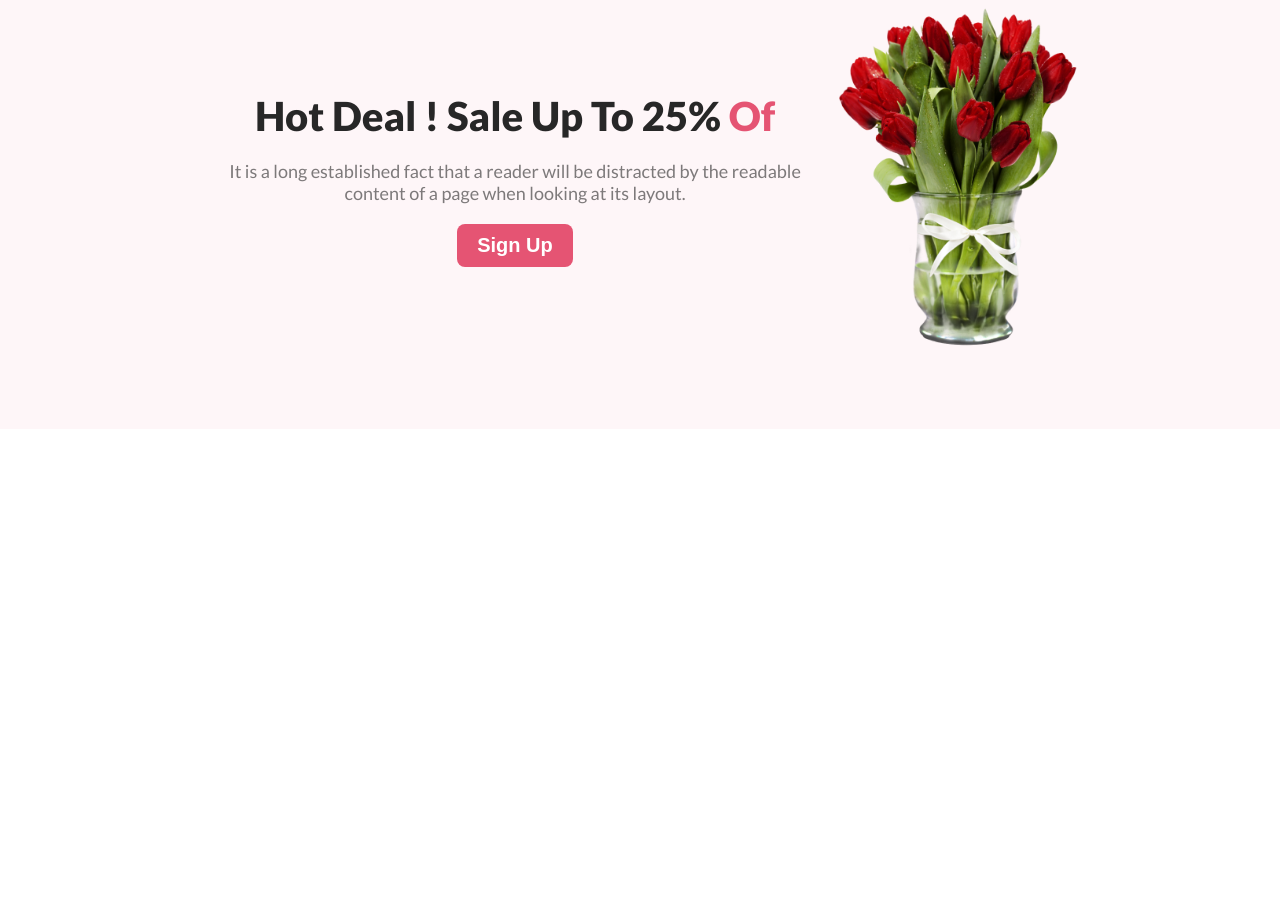
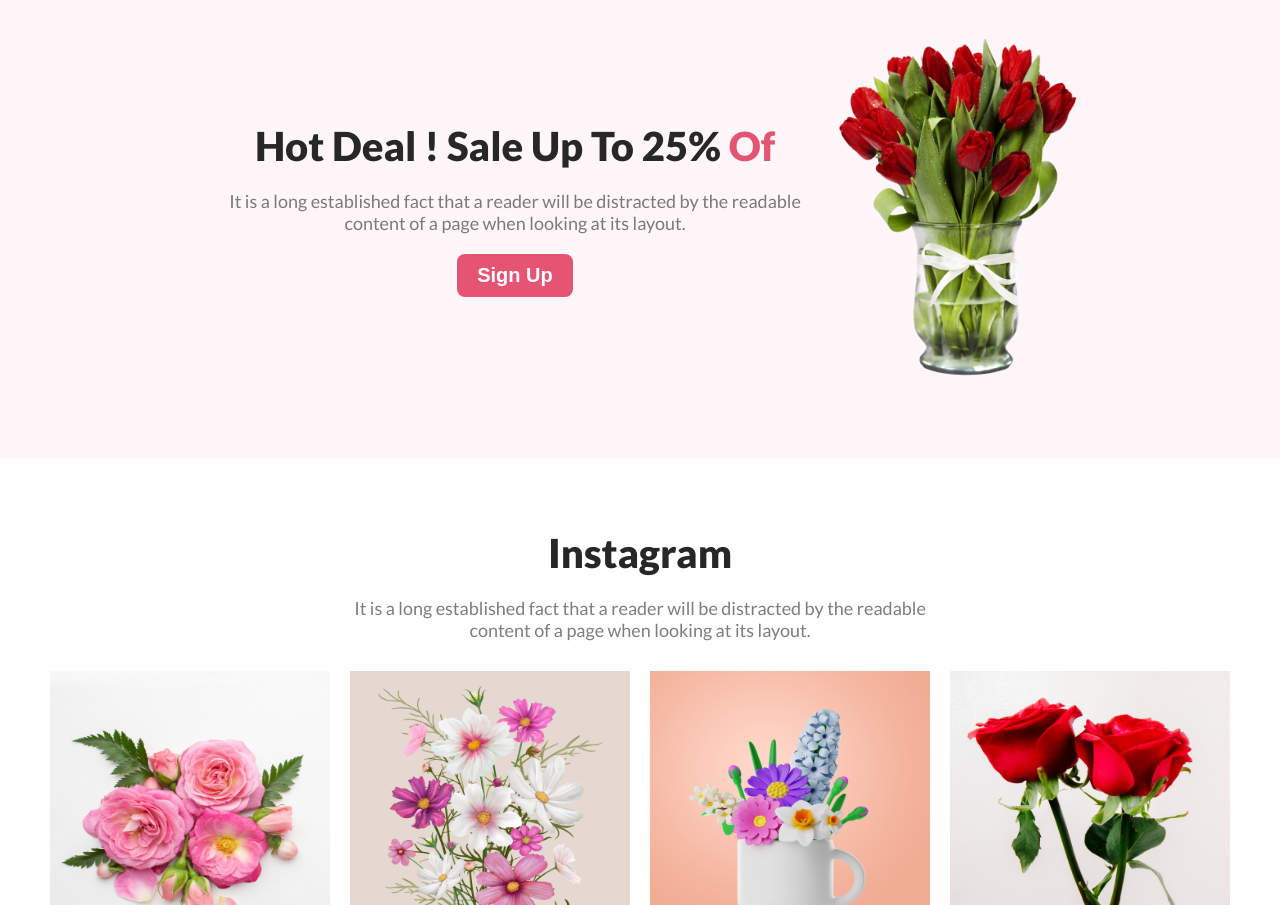
Before and after one commit to anikdas400/assignment-1, a plain HTML site: page index.html in a window 1280 px wide. Shown: the part 1895-2800 px from the top of the page. Before the commit the page ends 2324 px from the top, so only its background shows below. Drawn offline with Linux system fonts and the light colour scheme.

Commit message:
add instagram

```diff
--- a/index.html
+++ b/index.html
@@ -85,6 +85,7 @@
 
     </header>
 
+
     <main>
         <!-- hot-deal-section -->
 
@@ -99,6 +100,38 @@
                 <img class="hot-img" src="./Flower Asset/pngwing 8.png" alt="">
             </div>
         </div>
+
+        <div class="instagram-section">
+            <div class="bonus-head">
+                <h2>Instagram</h2>
+                <p>It is a long established fact that a reader will be distracted by the readable<br>
+                    content of a page when looking at its layout.</p>
+
+            </div>
+            <div class="beauty-section">
+
+                <div class="toped-img">
+                    <img class="imatap" src="./Flower Asset/Flower 01.png" alt="">
+                </div>
+                <div class="toped-img">
+                    <img class="imatap" src="./Flower Asset/Rectangle 4.png" alt="">
+                </div>
+                <div class="toped-img">
+                    <img class="imatap" src="./Flower Asset/Rectangle 5.png" alt="">
+                </div>
+                <div class="toped-img">
+                    <img class="imatap" src="./Flower Asset/Rectangle 6.png" alt="">
+                </div>
+
+            </div>
+
+        </div>
+
+
+
+
+
+
     </main>
     <footer></footer>
 </body>
--- a/style.css
+++ b/style.css
@@ -63,6 +63,7 @@ body{
 .bonus-head{
     text-align: center;
     margin-top: 70px;
+    margin-bottom: 30px;
 }
 .bonus-head h2{
     color: #272727;
@@ -203,3 +204,24 @@ span{
 width: 250px;
 height: 350px;
 }
+.fko{
+    width: 50px;
+}
+/* instagram-section */
+.instagram-section{
+    background: #FFF;
+    margin-bottom: 30px;
+
+}
+.beauty-section{
+    display: flex;
+    justify-content: center;
+    align-items: center;
+    gap: 20px;
+
+}
+.toped-img{}
+.imatap{
+    width: 280px;
+    height: 300px;
+}
```
